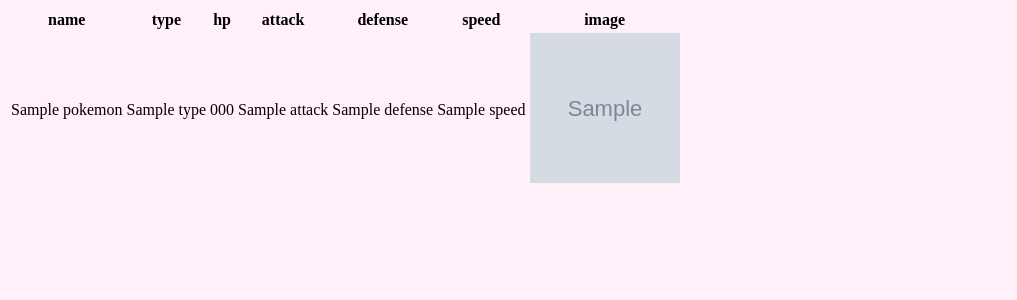
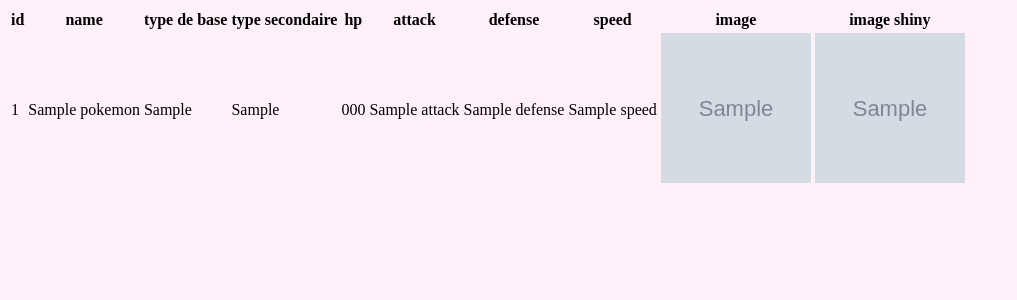
Before and after one commit to samsoucoupe/pokedex, a Flask app: template templates/base.html in a window 1280 px wide. Shown: the top 300 px of the page, without its empty margins (0-1017 px from the left). Run offline with Flask 2, Linux system fonts and the light colour scheme; the template is opened without the code that fills it: most values are stand-ins (such as "Sample title", 1, 10 or a date in 2020); grey boxes marked "Sample" are stand-in pictures; parts of the project's set-up code (start-up, migrations or seed data) failed here and were passed over.

Commit message:
use api and get type

```diff
--- a/app.py
+++ b/app.py
@@ -1,36 +1,25 @@
 from flask import Flask,render_template
 import link_database as ldb
-import requests
+
 app = Flask(__name__)
 
 
 
 
-class pokemon:
-    def __init__(self,id):
-        self.id = id
-        self.getpokemon = requests.get("https://pokeapi.co/api/v2/pokemon/"+str(self.id)).json()
-        self.name= self.getpokemon["name"]
-        self.type_pokemon = self.getpokemon["types"][0]["type"]["name"]
-        if len(self.getpokemon["types"]) > 1:
-            self.type_pokemon2 = self.getpokemon["types"][1]["type"]["name"]
-        else:
-            self.type_pokemon2 = None
-        self.image = self.getpokemon["sprites"]["front_default"]
-        self.image_shiny = self.getpokemon["sprites"]["front_shiny"]
-        self.hp = self.getpokemon["stats"][0]["base_stat"]
-        self.attack = self.getpokemon["stats"][1]["base_stat"]
-        self.defense = self.getpokemon["stats"][2]["base_stat"]
-        self.speed = self.getpokemon["stats"][5]["base_stat"]
 
-        print(self.type_pokemon)
-    def retourne_les_stats(self):
-        return {"id":id,"name":self.name,"type":self.type_pokemon,"hp":self.hp,"attack":self.attack,"defense":self.defense,"speed":self.speed}
 liste_pokemon = []
-for i in range(10):
-    liste_pokemon.append(pokemon(i+1).retourne_les_stats())
-
-
+ldb.reset()
+ldb.cree_la_table()
+for i in range(1,10):
+    liste_pokemon.append(ldb.pokemon(i))
+    print(liste_pokemon[i-1].name)
+    print(liste_pokemon[i-1].type_pokemon)
+    print(liste_pokemon[i-1].hp)
+    print(liste_pokemon[i-1].attack)
+    print(liste_pokemon[i-1].defense)
+    print(liste_pokemon[i-1].speed)
+    print(liste_pokemon[i-1].image)
+    print(liste_pokemon[i-1].image_shiny)
 @app.route('/')
 def pokedex():  # put application's code here
     return render_template('base.html',pokemons=liste_pokemon)
--- a/link_database.py
+++ b/link_database.py
@@ -1,24 +1,51 @@
 from sqlite3 import *
 lien_vers_le_fichier ="database/pokedex.db"
+import requests
+class pokemon:
+    def __init__(self,id):
+        self.id = id
+        self.getpokemon = requests.get("https://pokeapi.co/api/v2/pokemon/"+str(self.id)).json()
+        self.getpokemon_fr=requests.get("https://pokebuildapi.fr/api/v1/pokemon/"+str(self.id)).json()
+        self.name=self.getpokemon_fr["name"]
+        self.type_pokemon=self.getpokemon_fr["apiTypes"]
+        #self.type_pokemon = self.getpokemon["types"][0]["type"]["name"]
+        self.type_pokemon1=self.type_pokemon[0]["name"]
+        if len(self.type_pokemon) > 1:
+            self.type_pokemon2 = self.type_pokemon[1]["name"]
+        else:
+            self.type_pokemon2 = " "
+
+        self.image = self.getpokemon["sprites"]["front_default"]
+        self.image_shiny = self.getpokemon["sprites"]["front_shiny"]
+        self.hp = self.getpokemon["stats"][0]["base_stat"]
+        self.attack = self.getpokemon["stats"][1]["base_stat"]
+        self.defense = self.getpokemon["stats"][2]["base_stat"]
+        self.speed = self.getpokemon["stats"][5]["base_stat"]
+
+        ajouter_un_pokemon(self.id,self.name,self.type_pokemon1,self.type_pokemon2,self.hp,self.attack,self.defense,self.speed,self.image,self.image_shiny)
 #cree la table
 def cree_la_table():
     conn = connect(lien_vers_le_fichier )
     c = conn.cursor()
-    c.execute("CREATE TABLE pokemon (name TEXT, type TEXT, hp INTEGER, attack INTEGER, defense INTEGER, speed INTEGER)")
+    c.execute("CREATE TABLE IF NOT EXISTS pokemon (id INTEGER PRIMARY KEY,name TEXT,type_pokemon1 TEXT,type_pokemon2 TEXT,hp INTEGER,attack INTEGER,defense INTEGER,speed INTEGER,image TEXT,image_shiny TEXT)")
     conn.commit()
-
+#reset la table
+def reset():
+    conn = connect(lien_vers_le_fichier )
+    c = conn.cursor()
+    c.execute("DROP TABLE IF EXISTS pokemon")
+    conn.commit()
 def recuper_les_stats_des_pokemon():
     conn = connect(lien_vers_le_fichier )
     c = conn.cursor()
     c.execute("SELECT * FROM pokemon")
     return c.fetchall()
 
-def ajouter_un_pokemon(name,type,hp,attack,defense,speed):
+def ajouter_un_pokemon(id,name,type_pokemon1,type_pokemon2,hp,attack,defense,speed,image,image_shiny):
     conn = connect(lien_vers_le_fichier)
     c = conn.cursor()
-    c.execute("INSERT INTO pokemon VALUES (?,?,?,?,?,?)",(name,type,hp,attack,defense,speed))
+    c.execute("INSERT INTO pokemon VALUES (?,?,?,?,?,?,?,?,?,?)",(id,name,type_pokemon1,type_pokemon2,hp,attack,defense,speed,image,image_shiny))
     conn.commit()
-
 
 def supprimer_un_pokemon(name):
     conn = connect(lien_vers_le_fichier )
--- a/templates/base.html
+++ b/templates/base.html
@@ -8,25 +8,29 @@
 <body>
 <table>
     <tr>
-
+        <th>id</th>
         <th>name</th>
-        <th>type</th>
+        <th>type de base</th>
+        <th>type secondaire</th>
         <th>hp</th>
         <th>attack</th>
         <th>defense</th>
         <th>speed</th>
         <th>image</th>
+        <th>image shiny</th>
     </tr>
     {% for pokemon in pokemons %}
         <tr>
+            <td>{{ pokemon.id }}</td>
             <td>{{pokemon.name}}</td>
-        <td>{{pokemon.type}}</td>
+            <td>{{pokemon.type_pokemon1}}</td>
+            <td>{{pokemon.type_pokemon2}}</td>
             <td>{{pokemon.hp}}</td>
             <td>{{pokemon.attack}}</td>
             <td>{{pokemon.defense}}</td>
             <td>{{pokemon.speed}}</td>
-
             <td><img src="{{ pokemon.image }}" alt="pokemon image"></td>
+            <td><img src="{{ pokemon.image_shiny }}" alt="pokemon image shiny"></td>
         </tr>
     {% endfor %}
 
```
Also changed, not shown: database/pokedex.db. Lines whose indentation alone changed are shown as unchanged.
